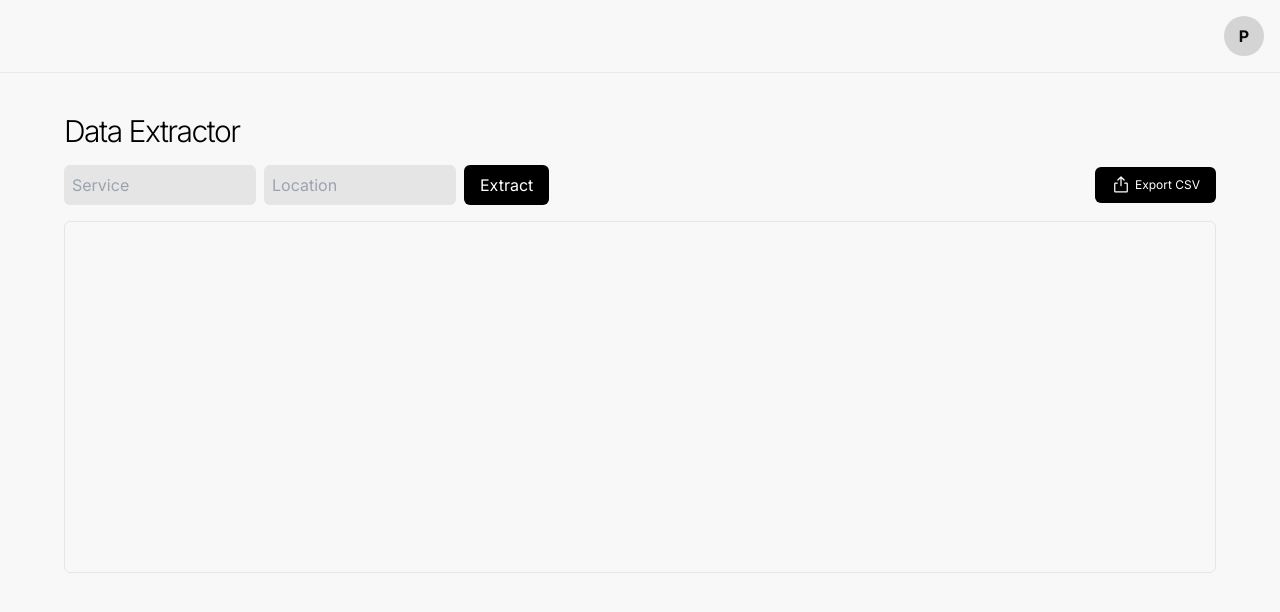
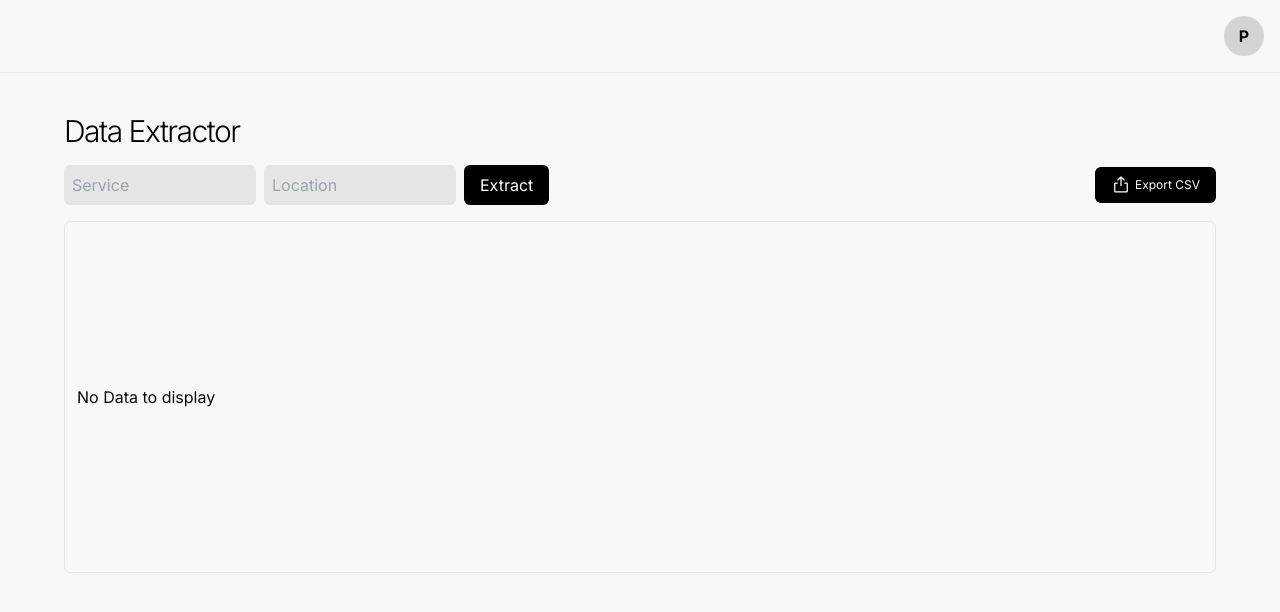
Before and after one commit to themuffineman/pendora-mvp, a Next.js app: page /dashboard in a window 1280 px wide. Shown: the top 612 px of the page. Built offline with nearby package versions, Linux system fonts and the light colour scheme.

Commit message:
Added no data to display

```diff
--- a/components/DashTable.jsx
+++ b/components/DashTable.jsx
@@ -6,9 +6,14 @@ import { ScrollArea } from "@/components/ui/scroll-area"
 function DashTable({leads}) {
   return (
     <div className="overflow-y-auto grid grid-cols-1 grid-flow-row gap-4 items-center w-full p-3 rounded-md border border-neutral-200 h-[22rem]">
-      {leads.map((lead)=>(
-        <Lead lead={lead}/>
-      ))}
+      {leads.length === 0 ?(
+          <p>No Data to display</p>
+        )
+        :
+        leads.map((lead)=>(
+          <Lead lead={lead}/>
+        ))
+      }
     </div>
   );
 }
```
